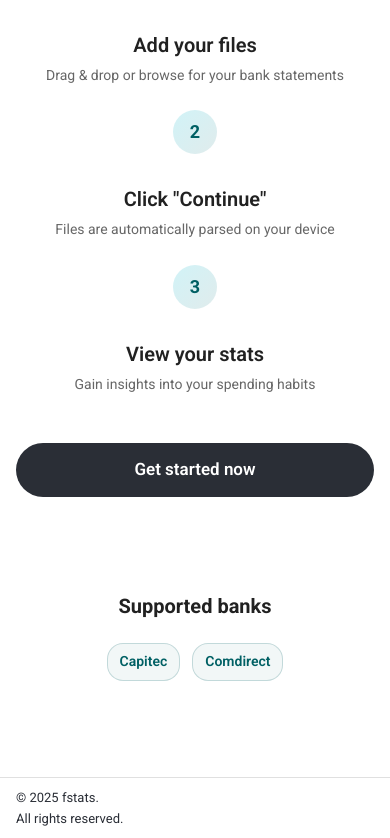
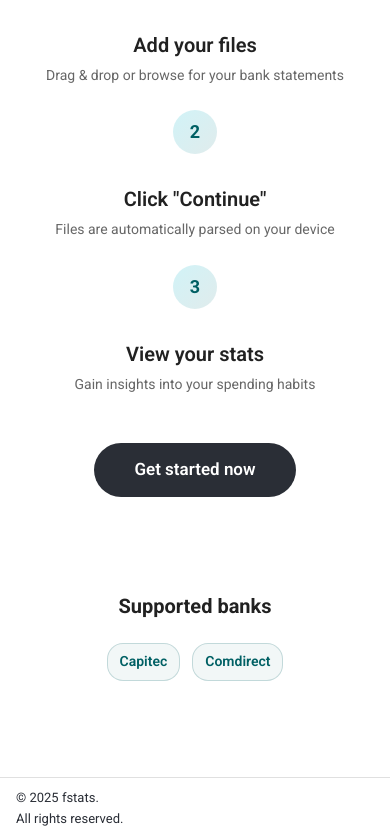
Before and after one commit to caweidmann/fstats, a Next.js app: page / in a window 390 px wide. Shown: the part 1318-2156 px from the top of the page. Built offline with nearby package versions, Linux system fonts and the light colour scheme; no server answers; a web font is replaced by a local one; what @mui/material-nextjs would draw is missing.

Commit message:
style: Button

```diff
--- a/app/page.tsx
+++ b/app/page.tsx
@@ -106,14 +106,6 @@ const Page = () => {
           ))}
         </Grid>
 
-        <Box
-          sx={{
-            display: 'flex',
-            gap: 2,
-            flexDirection: isMobile ? 'column' : 'row',
-            justifyContent: 'center',
-          }}
-        >
         <Button
           variant="contained"
           size="large"
@@ -123,7 +115,6 @@ const Page = () => {
         >
           Get started now
         </Button>
-        </Box>
       </Box>
 
       <Box sx={sx.banksSection}>
```
Lines whose indentation alone changed are shown as unchanged.
